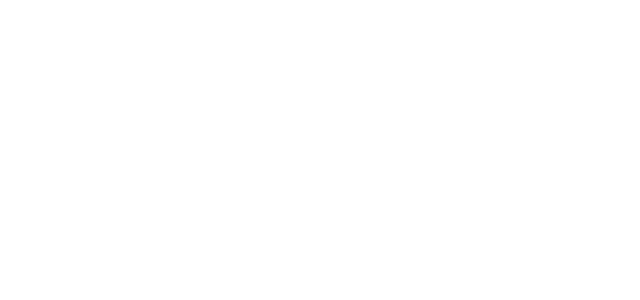
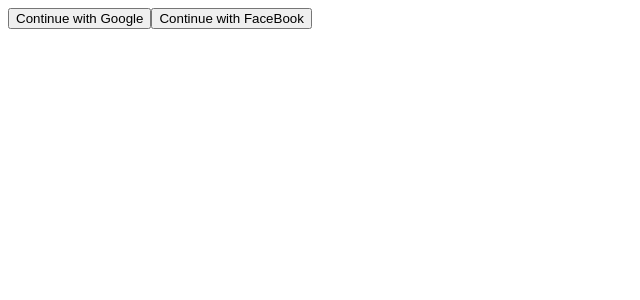
Before and after one commit to weightsforfun/Weight_Time, a React (Create React App) app in the folder weight_time/: page /#/Auth in a window 1280 px wide. Before the commit this address had no page. Shown: the top 300 px of the page, without its empty margins (0-640 px from the left). Built offline with nearby package versions, Linux system fonts and the light colour scheme; no server answers.

Commit message:
AuthSevice

```diff
--- a/weight_time/src/components/App.js
+++ b/weight_time/src/components/App.js
@@ -1,20 +1,25 @@
 import React from "react";
-import { BrowserRouter as Router, Routes, Route, Link } from "react-router-dom";
-import Home from "../routes/Home";
-import Partner from "../routes/Partner";
-import Timetable from "../routes/Timetable";
-import Trainer from "../routes/Trainer";
-import { useState } from "react";
+import { useState, useEffect } from "react";
+import {auth} from "../firebase";
+import AppRouter from "./Router";
+
 function App() {
+  const [init, setInit] = useState(false);
+  const [isLoggedIn, setIsLoggedIn] = useState(false);
+  useEffect(() => {
+    auth.onAuthStateChanged((user) => {
+      if (user) {
+        setIsLoggedIn(true);
+      } else {
+        setIsLoggedIn(false);
+      }
+      setInit(true);
+    });
+  }, []);
   return (
-    <Router>
-      <Routes>
-        <Route path="Home" element={<Home />} />
-        <Route path="/Partner" element={<Partner />} />
-        <Route path="/Timetable" element={<Timetable />} />
-        <Route path="/Trainer" element={<Trainer />} />
-      </Routes>
-    </Router>
+    <>
+      {init ? <AppRouter isLoggedIn={isLoggedIn} /> : "Initializing..."}
+    </>
   );
 }
 
--- /dev/null
+++ b/weight_time/src/components/Navigation.js
@@ -0,0 +1,27 @@
+import { Link } from "react-router-dom";
+import { auth } from "../firebase";
+
+const Navigation = ({isLoggedIn}) => {
+    const onLogOutClick = () => auth.signOut();
+    return(
+        <ul>
+            <li>
+                <Link to={"/Partner"}>파트너</Link>
+            </li>
+            <li>
+                <Link to={"/Timetable"}>시간표</Link>
+            </li>
+            <li>
+                <Link to={"/Trainer"}>트레이너</Link>
+            </li>
+            {isLoggedIn ?
+            <li><Link to={"/"} onClick={onLogOutClick}>로그아웃</Link></li> :
+            <>
+                <li><Link to={"/Auth"}>로그인</Link></li>
+            </>
+            }
+        </ul>
+    )
+}
+
+export default Navigation;
--- /dev/null
+++ b/weight_time/src/components/Router.js
@@ -0,0 +1,23 @@
+import React from "react";
+import { HashRouter as Router, Route, Routes} from "react-router-dom";
+import Home from "../routes/Home";
+import Partner from "../routes/Partner";
+import Timetable from "../routes/Timetable";
+import Trainer from "../routes/Trainer";
+import Auth from "../routes/Auth";
+import  { Navigate } from 'react-router-dom';
+
+const AppRouter = ({ isLoggedIn }) => {
+    return (
+    <Router>
+        <Routes>
+            <Route path="/" element={<Home isLoggedIn={isLoggedIn}/>} />
+            <Route path="/Auth" element={isLoggedIn ? <Navigate to="/" replace /> : <Auth />}/>
+            <Route path="/Partner" element={<Partner />} />
+            <Route path="/Timetable" element={<Timetable />} />
+            <Route path="/Trainer" element={<Trainer />} />
+        </Routes>
+    </Router>
+    )
+};
+export default AppRouter;
--- a/weight_time/src/firebase.js
+++ b/weight_time/src/firebase.js
@@ -1,4 +1,5 @@
-import * as firebase from "firebase/app";
+import { initializeApp } from "firebase/app";
+import { getAuth } from "firebase/auth";
 
 const firebaseConfig = {
     apiKey: process.env.REACT_APP_API_KEY,
@@ -9,4 +10,6 @@
     appId: process.env.REACT_APP_APP_ID
 };
 
-export default firebase.initializeApp(firebaseConfig);
+initializeApp(firebaseConfig);
+
+export const auth = getAuth();
--- a/weight_time/src/routes/Auth.js
+++ b/weight_time/src/routes/Auth.js
@@ -1,4 +1,29 @@
 import React from "react";
+import { auth } from "../firebase";
+import {
+    FacebookAuthProvider,
+    GoogleAuthProvider,
+    signInWithPopup
+    } from "firebase/auth";
+const Auth = () => {
+    const onSocialClick = async (event) => {
+        const {target: { name }} = event;
+        let provider;
+        if (name === "google") {
+            provider = new GoogleAuthProvider();
+        } else if (name === "facebook") {
+            provider = new FacebookAuthProvider();
+        }
+        const data = await signInWithPopup(auth, provider);
+        console.log(data);
+    };
 
-const Auth = () => <span>Auth</span>;
+    return(
+            <div>
+                <button name="google" onClick={onSocialClick}>Continue with Google</button>
+                <button name="facebook" onClick={onSocialClick}>Continue with FaceBook</button>
+            </div>
+    )
+}
+
 export default Auth;
--- a/weight_time/src/routes/Home.js
+++ b/weight_time/src/routes/Home.js
@@ -1,29 +1,14 @@
-import React, { Component } from "react";
-import { BrowserRouter, Route, Link, Routes, Navigate } from "react-router-dom";
+import React from "react";
+import {Link} from "react-router-dom";
+import Navigation from "../components/Navigation";
 
-import { useState } from "react";
-
-const Home = () => {
-  const [isLoggedIn, setIsLoggedIn] = useState(true);
-  if (isLoggedIn)
+const Home = ({isLoggedIn}) => {
     return (
       <div className="Home">
         <h1>home</h1>
-        <ul>
-          <li>
-            <Link to={"/Partner"}>파트너</Link>
-          </li>
-          <li>
-            <Link to={"/Timetable"}>시간표</Link>
-          </li>
-          <li>
-            <Link to={"/Trainer"}>트레이너</Link>
-          </li>
-        </ul>
+        <Navigation isLoggedIn={isLoggedIn}/>
+        <button> <Link to={"/Timetable"}>Check Now</Link></button>
       </div>
     );
-  else {
-    return <h1>auth</h1>;
-  }
 };
 export default Home;
```
Also changed, not shown: 2 other files (tests, documents, lock files or other folders).
